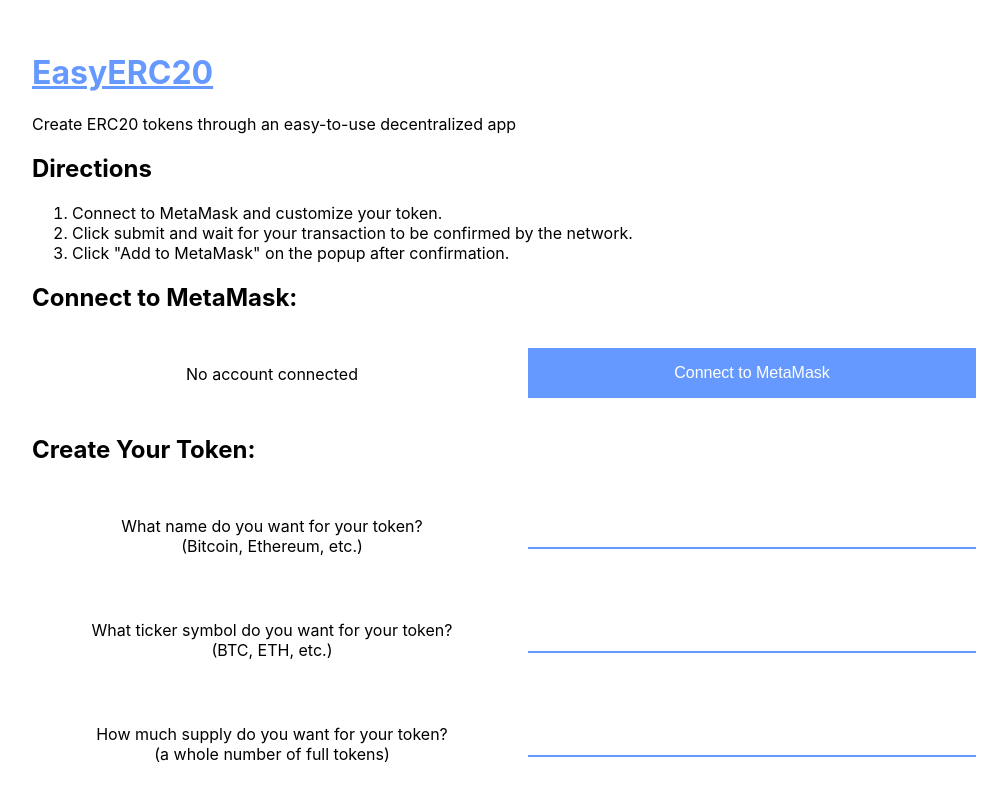
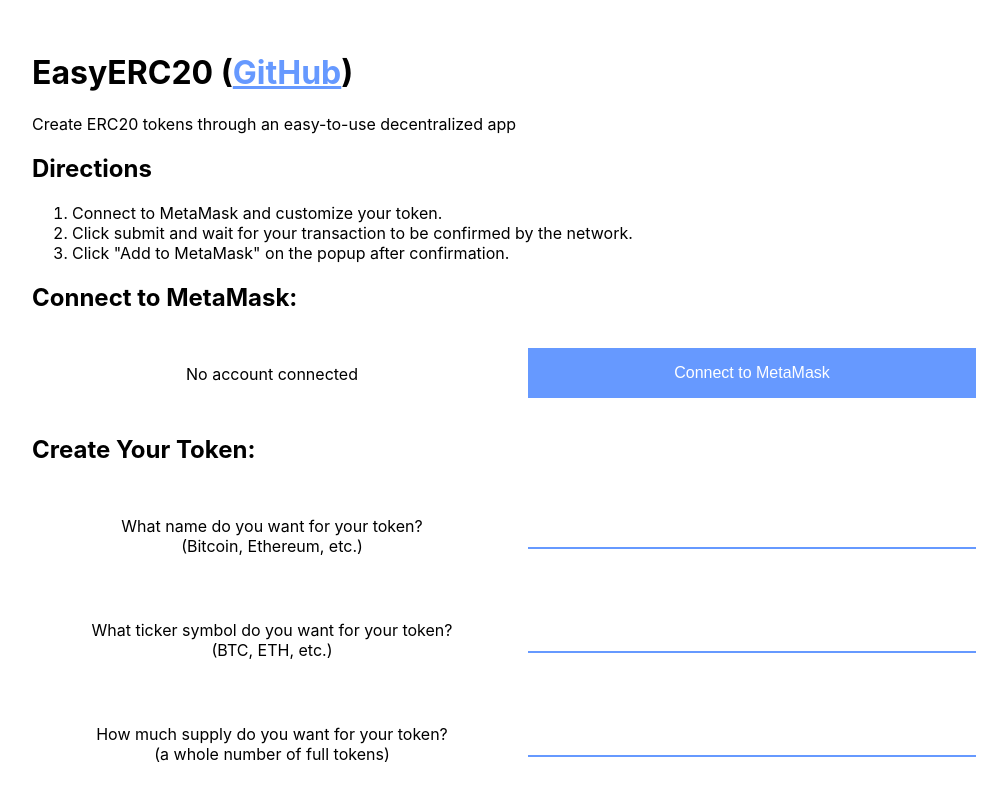
Before and after one commit to tripplyons/EasyERC20, a React (Create React App) app in the folder interface/: page / in a window 1280 px wide. Shown: the top 800 px of the page, without its empty margins (128-1135 px from the left). Built offline with nearby package versions, Linux system fonts and the light colour scheme.

Commit message:
Make link to GitHub less confusing

```diff
--- a/interface/src/components/App/App.js
+++ b/interface/src/components/App/App.js
@@ -12,7 +12,7 @@ export default class App extends React.Component {
   render() {
     return (
       <Container>
-        <h1><a href="https://github.com/tripplyons/EasyERC20">EasyERC20</a></h1>
+        <h1>EasyERC20 (<a href="https://github.com/tripplyons/EasyERC20">GitHub</a>)</h1>
         <p>Create ERC20 tokens through an easy-to-use decentralized app</p>
         <h2>Directions</h2>
         <ol>
```
